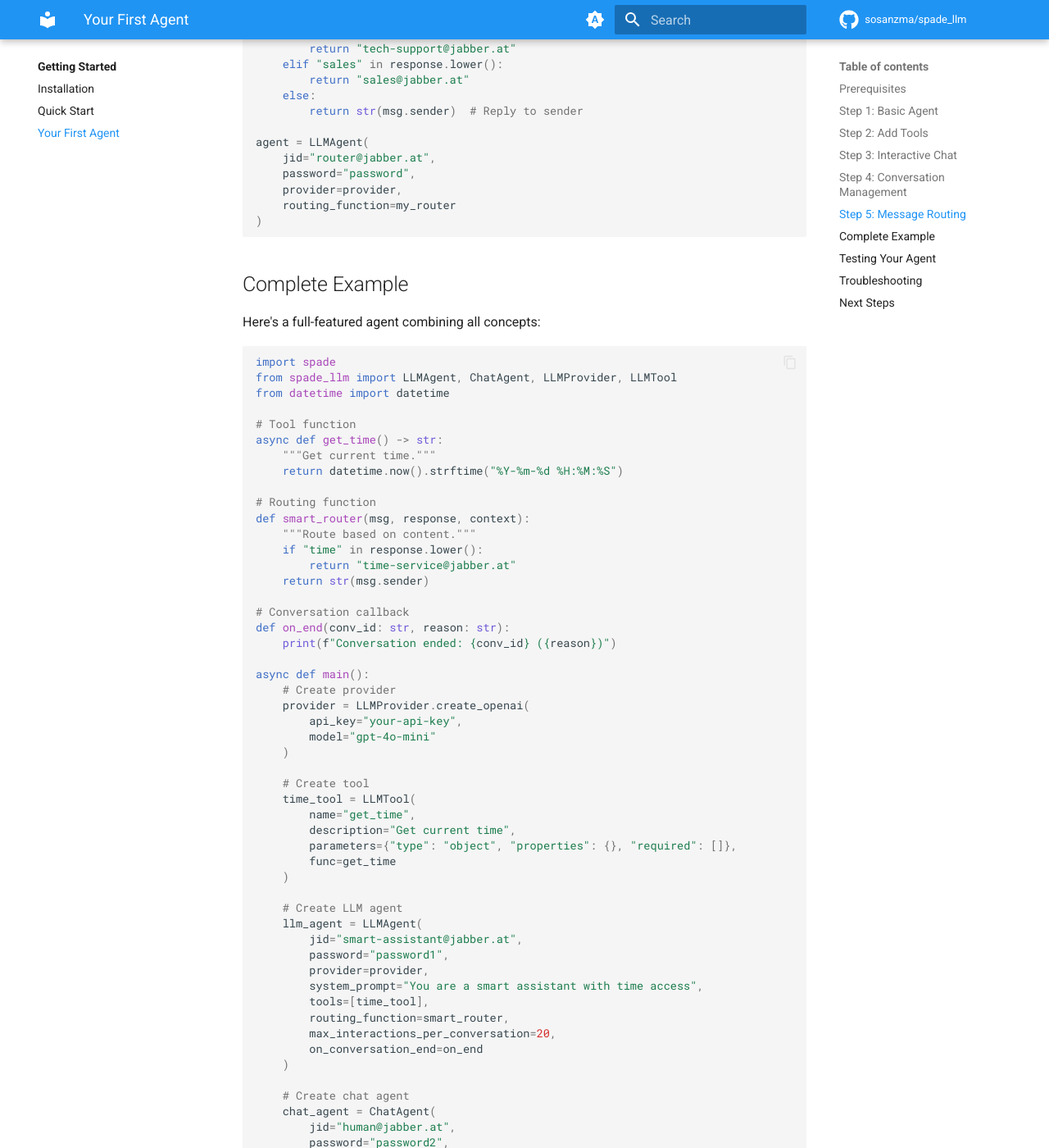
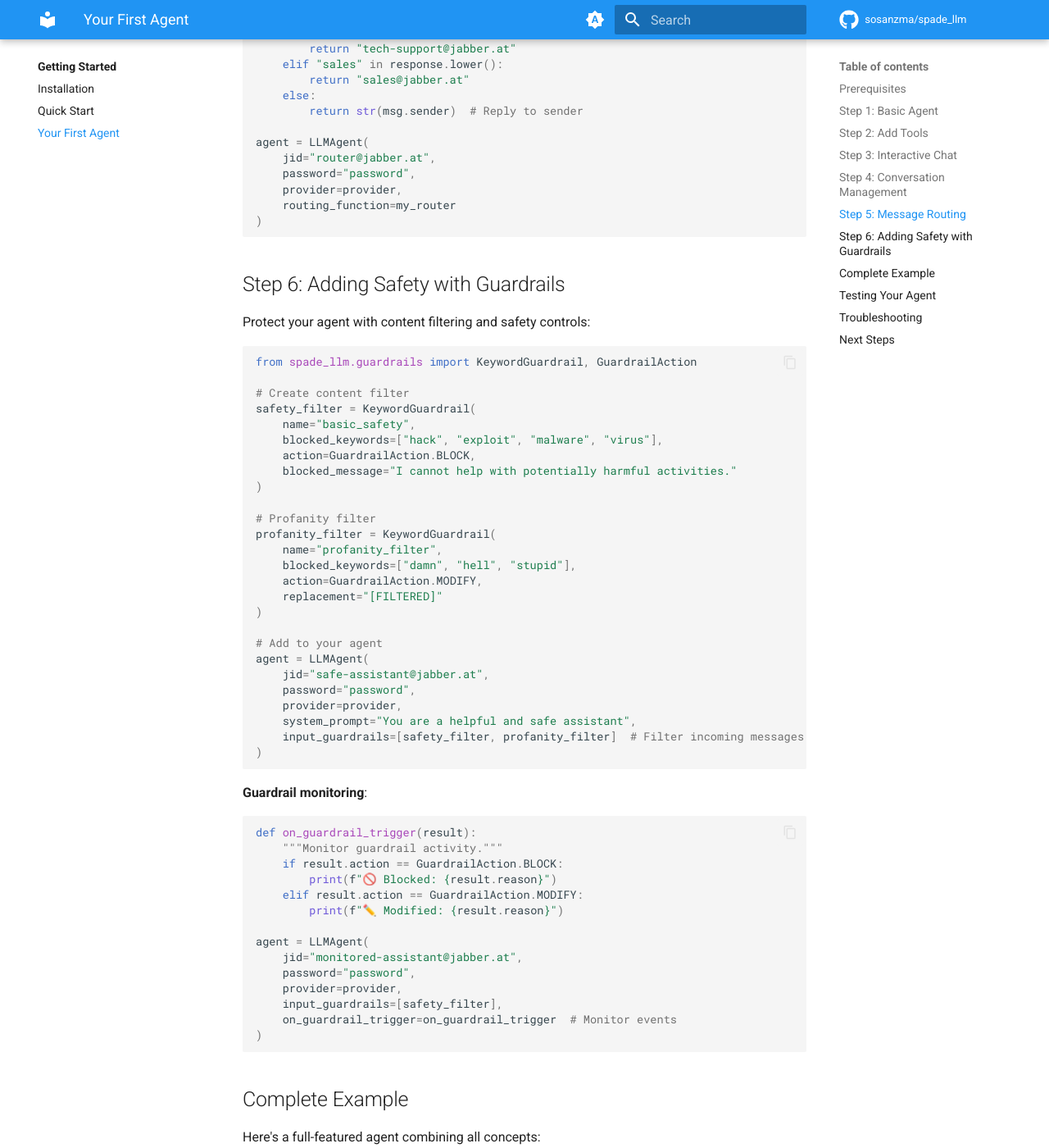
Before and after one commit to sosanzma/spade_llm, an MkDocs documentation site: the page built from docs/docs/getting-started/first-agent.md, in a window 1280 px wide and 1400 px high, scrolled down 3127 px. Shown: the whole window at 82% size. Built offline with MkDocs 1.6.1 and Material for MkDocs 9.7.7, drawn with Linux system fonts in a browser that asks for light colours; comment, search, counter and statistics services are not loaded.

````diff
--- a/docs/docs/getting-started/first-agent.md
+++ b/docs/docs/getting-started/first-agent.md
@@ -159,6 +159,57 @@ agent = LLMAgent(
 )
 ```
 
+## Step 6: Adding Safety with Guardrails
+
+Protect your agent with content filtering and safety controls:
+
+```python
+from spade_llm.guardrails import KeywordGuardrail, GuardrailAction
+
+# Create content filter
+safety_filter = KeywordGuardrail(
+    name="basic_safety",
+    blocked_keywords=["hack", "exploit", "malware", "virus"],
+    action=GuardrailAction.BLOCK,
+    blocked_message="I cannot help with potentially harmful activities."
+)
+
+# Profanity filter
+profanity_filter = KeywordGuardrail(
+    name="profanity_filter",
+    blocked_keywords=["damn", "hell", "stupid"],
+    action=GuardrailAction.MODIFY,
+    replacement="[FILTERED]"
+)
+
+# Add to your agent
+agent = LLMAgent(
+    jid="safe-assistant@jabber.at",
+    password="password",
+    provider=provider,
+    system_prompt="You are a helpful and safe assistant",
+    input_guardrails=[safety_filter, profanity_filter]  # Filter incoming messages
+)
+```
+
+**Guardrail monitoring**:
+```python
+def on_guardrail_trigger(result):
+    """Monitor guardrail activity."""
+    if result.action == GuardrailAction.BLOCK:
+        print(f"🚫 Blocked: {result.reason}")
+    elif result.action == GuardrailAction.MODIFY:
+        print(f"✏️ Modified: {result.reason}")
+
+agent = LLMAgent(
+    jid="monitored-assistant@jabber.at",
+    password="password",
+    provider=provider,
+    input_guardrails=[safety_filter],
+    on_guardrail_trigger=on_guardrail_trigger  # Monitor events
+)
+```
+
 ## Complete Example
 
 Here's a full-featured agent combining all concepts:
--- a/docs/mkdocs.yml
+++ b/docs/mkdocs.yml
@@ -93,6 +93,7 @@ nav:
     - Architecture: guides/architecture.md
     - Providers: guides/providers.md
     - Tools System: guides/tools-system.md
+    - Guardrails: guides/guardrails.md
     - Conversations: guides/conversations.md
     - Routing: guides/routing.md
     - MCP: guides/mcp.md
@@ -102,6 +103,7 @@ nav:
     - Behaviour: reference/api/behaviour.md
     - Providers: reference/api/providers.md
     - Tools: reference/api/tools.md
+    - Guardrails: reference/api/guardrails.md  # ← NUEVO
     - Context: reference/api/context.md
     - Routing: reference/api/routing.md
   - Examples: reference/examples.md
````
Also changed, not shown: docs/docs/guides/architecture.md (+3 -0 lines), docs/docs/guides/index.md (+1 -0 lines), docs/docs/index.md (+29 -4 lines), docs/docs/reference/index.md (+1 -0 lines).
